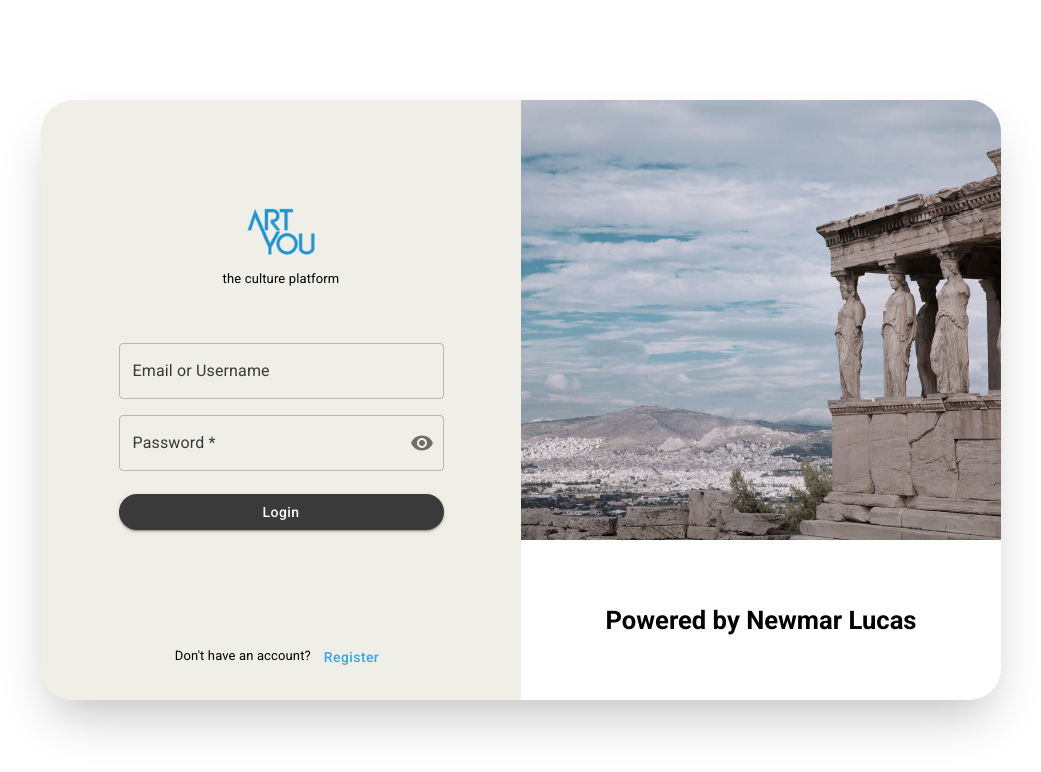
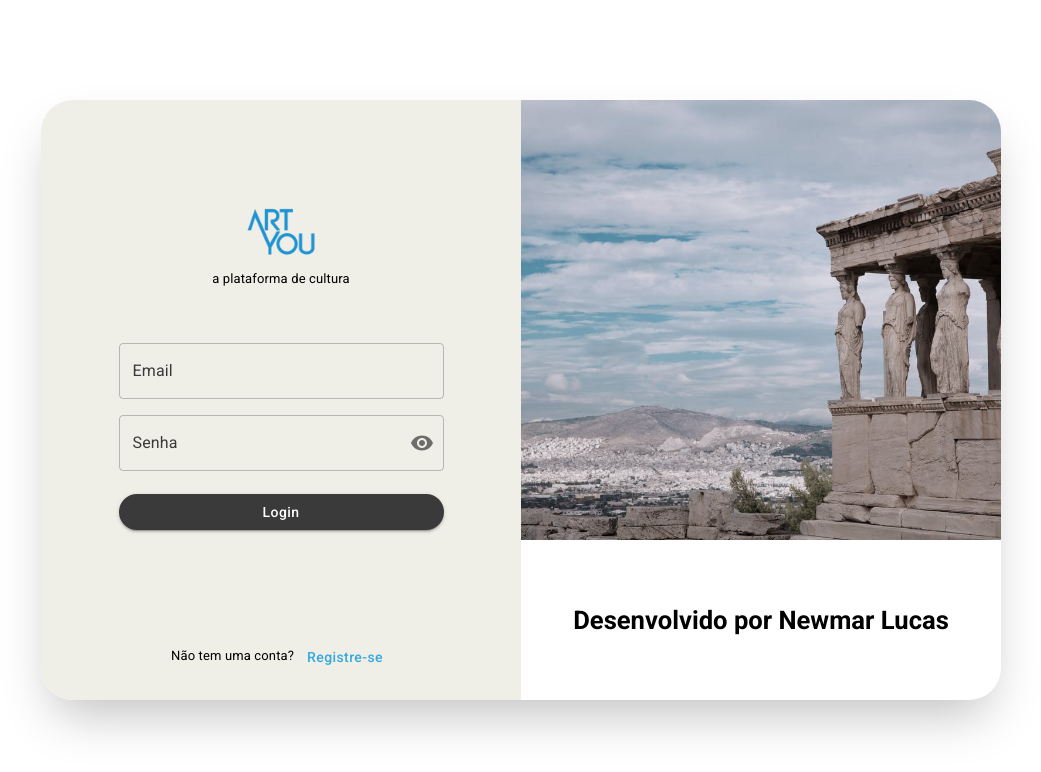
Before and after one commit to NewmarLucas/Simple-Login-and-Register-Page, a React (Create React App) app: page / in a window 1280 px wide. Shown: the top 772 px of the page, without its empty margins (119-1160 px from the left). Built offline with nearby package versions, Linux system fonts and the light colour scheme.

Commit message:
chore: standardizing app in portuguese

```diff
--- a/src/pages/Login/index.jsx
+++ b/src/pages/Login/index.jsx
@@ -32,12 +32,12 @@ const Login = () => {
             <Box sx={styles.section1Container}>
               <Box sx={styles.section1Title}>
                 <img src={logo} alt='ArtYou Logo' />
-                <Typography variant='body2'>the culture platform</Typography>
+                <Typography variant='body2'>a plataforma de cultura</Typography>
               </Box>
 
               <form onSubmit={handleSubmit} style={styles.inputContainer}>
                 <TextField
-                  label='Email or Username'
+                  label='Email'
                   name='email'
                   value={form.values.email}
                   error={Boolean(getFieldError('email'))}
@@ -47,7 +47,7 @@ const Login = () => {
                   variant='outlined'
                 />
                 <TextField
-                  label='Password *'
+                  label='Senha'
                   fullWidth
                   sx={{ mt: '10px' }}
                   name='password'
@@ -81,9 +81,9 @@ const Login = () => {
             </Box>
 
             <Box sx={styles.registerButtonContainer}>
-              <Typography variant='body2'>Don't have an account? </Typography>
+              <Typography variant='body2'>Não tem uma conta? </Typography>
               <Button color='secondary' variant='text'>
-                Register
+                Registre-se
               </Button>
             </Box>
           </Box>
@@ -93,7 +93,7 @@ const Login = () => {
             <Box sx={styles.section2TextContainer}>
               <Slide direction='up' in={true} mountOnEnter unmountOnExit>
                 <Typography variant='title'>
-                  Powered by{' '}
+                  Desenvolvido por{' '}
                   <a
                     href='https://www.linkedin.com/in/newmarlucas/'
                     target='_blank'
```
